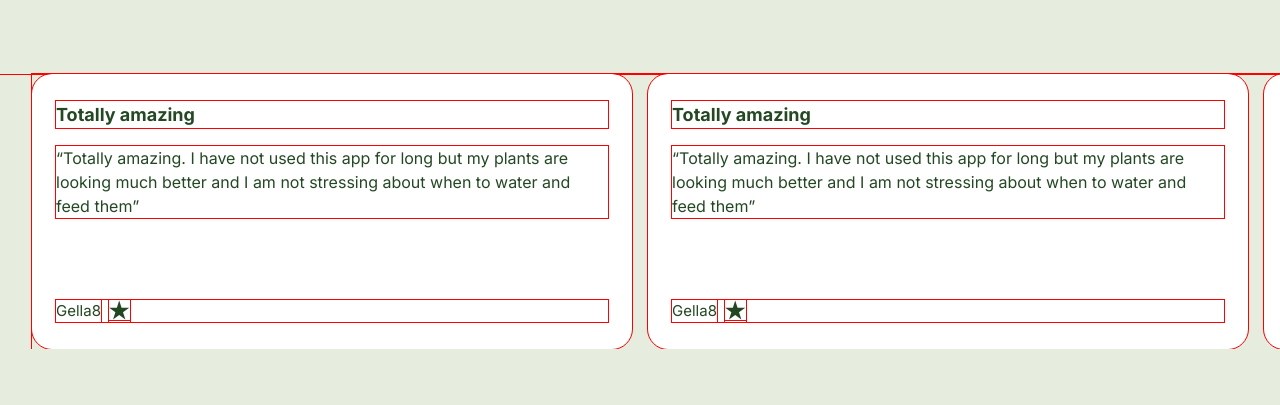
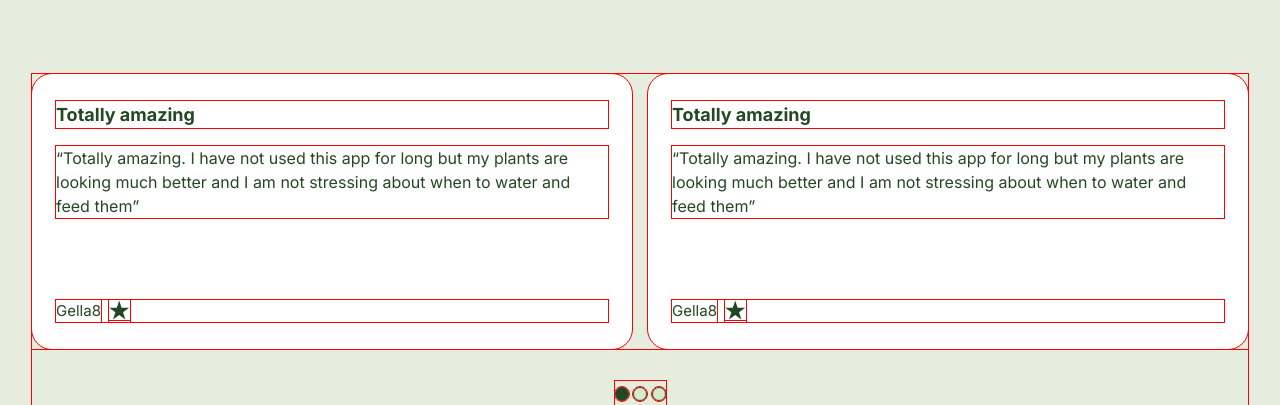
Before and after one commit to denisesantosdev/planta-app-landing-page, a plain HTML site: page index.html in a window 1280 px wide. Shown: the part 2755-3160 px from the top of the page. Before the commit the page ends 3104 px from the top, so only its background shows below. Drawn offline with Linux system fonts and the light colour scheme.

Commit message:
review buttons

```diff
--- a/index.html
+++ b/index.html
@@ -243,6 +243,19 @@
             </div>
           </div>
         </div>
+
+        <!-- circle btns -->
+        <div class="review-btns dot-indicators">
+          <button aria-selected="true">
+            <span class="screen-reader-only">Review By:</span>
+          </button>
+          <button aria-selected="false">
+            <span class="screen-reader-only">Review By:</span>
+          </button>
+          <button  aria-selected="false">
+            <span class="screen-reader-only">Review By:</span>
+          </button>
+        </div>
       </section>
     </section>
     <script src="script.js"></script>
--- a/style.css
+++ b/style.css
@@ -247,6 +247,7 @@ reviews
   cursor: pointer;
   border: 0;
   border-radius: 50%;
+  width: 0.875rem;
   aspect-ratio: 1;
   background-color: hsl(var(--clr-green-400));
   border: 1px solid hsl(var(--clr-green-400));
@@ -380,8 +381,9 @@ a {
 
 .reviews-container {
   --gap: 1rem;
-  position: absolute;
-  overflow: hidden;
+
+/*   position: absolute;
+ */  overflow: hidden;
 }
 
 /* review */
@@ -391,6 +393,7 @@ a {
   border-radius: 1.25rem;
   max-width: 80%;
   flex-shrink: 0;
+  position: relative;
 }
 
 .review >:nth-child(1) {
@@ -410,3 +413,9 @@ a {
 .reviewer {
   --gap: 0.5rem;
 }
+
+.review-btns {
+  width: fit-content;
+  margin: 0 auto;
+  margin-top: 2rem;
+}
```
